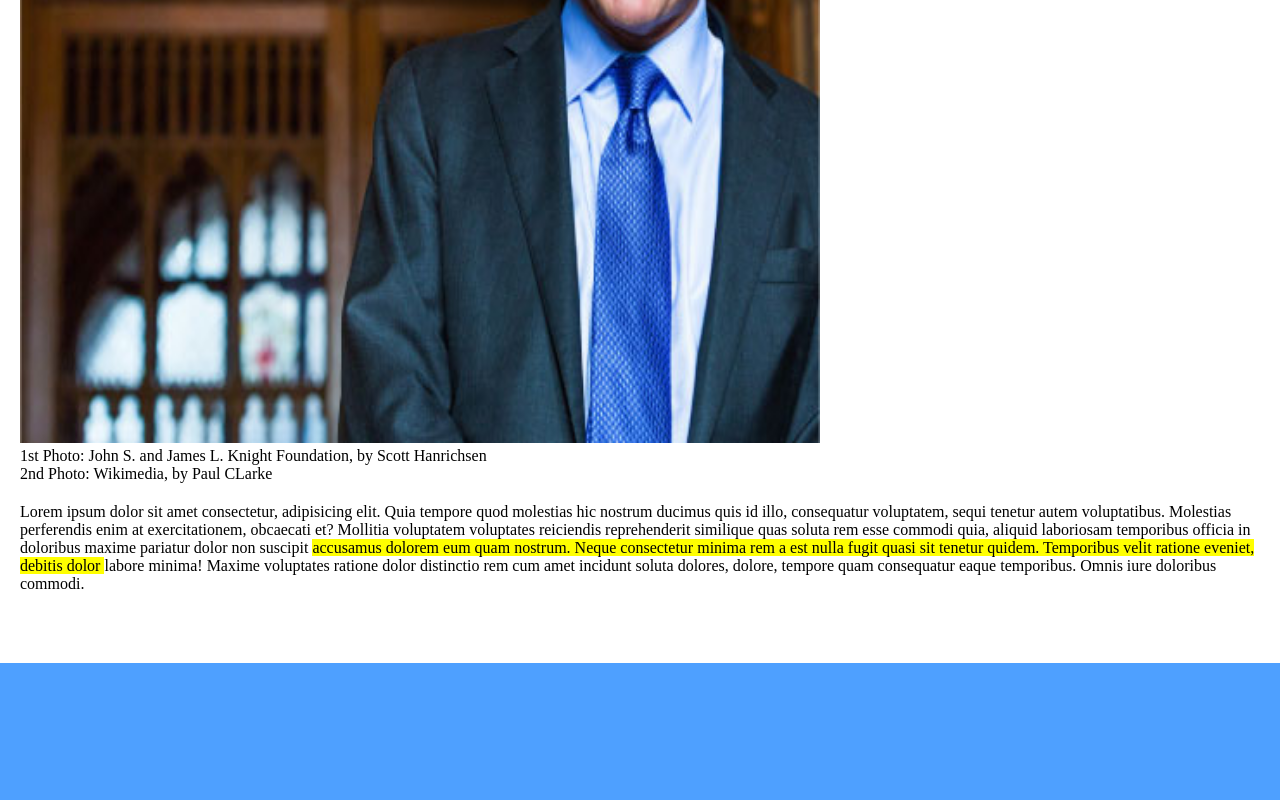
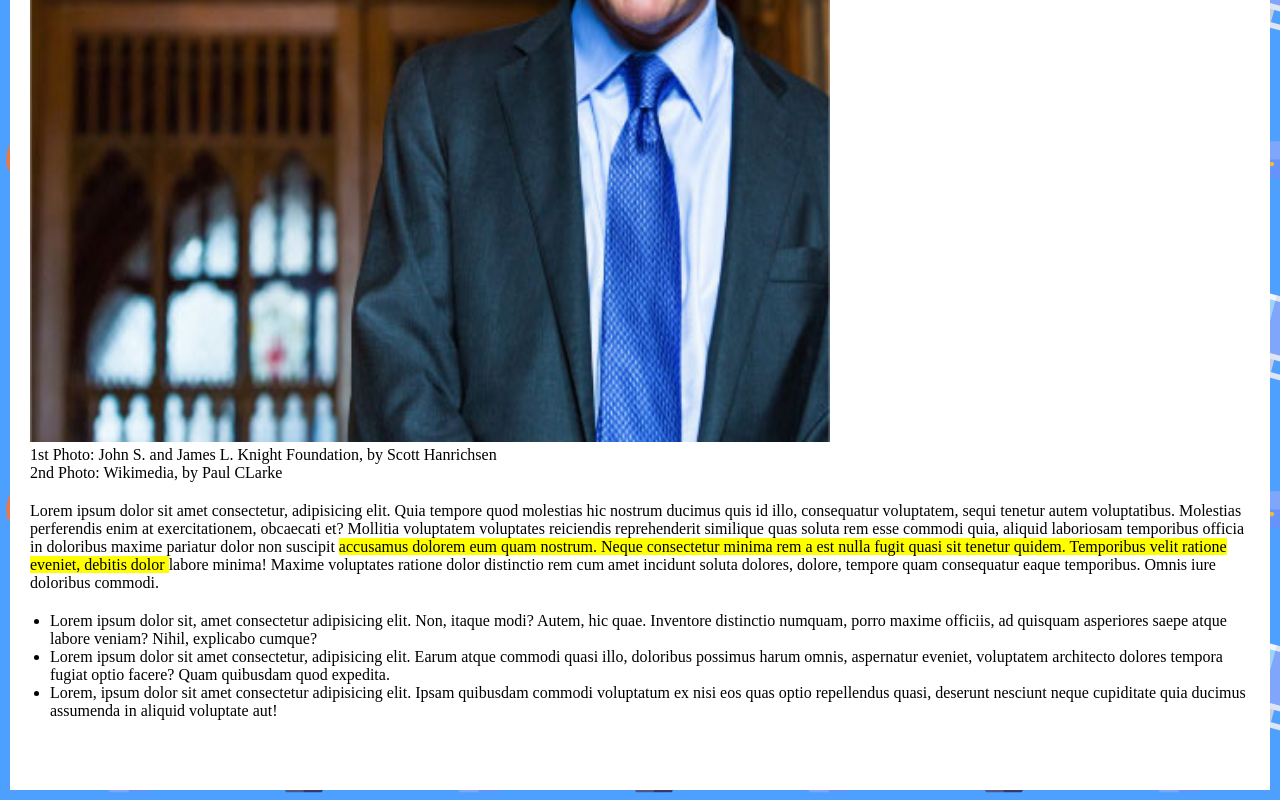
Before and after one commit to SaverioCascelli/html-css-booleaner, a plain HTML site: page index.html in a window 1280 px wide. Shown: the part 1656-2456 px from the top of the page. Before the commit the page ends 2319 px from the top, so only its background shows below. Drawn offline with Linux system fonts and the light colour scheme.

Commit message:
[add] ul section in body

```diff
--- a/css/style.css
+++ b/css/style.css
@@ -1,6 +1,7 @@
-*{
-    margin : 0;
-
+* {
+    margin: 0;
+    padding: 0;
+    box-sizing: border-box;
 }
 
 body{
@@ -16,6 +17,7 @@ header,main,footer{
     padding-left: 10px;
 }
 
+
 h1{
     font-size: 5rem;
 }
@@ -25,8 +27,12 @@ header p{
     font-size: 1.5rem;
 }
 
-main div{
+div{
     padding: 10px;
+}
+
+ul{
+   padding-left: 20px;
 }
 
 .booleaner-logo{
--- a/index.html
+++ b/index.html
@@ -46,8 +46,15 @@
         </div>
         <!-- /first article section -->
 
-
-
+        <!-- second article section ul -->
+        <div>
+            <ul>
+                <li>Lorem ipsum dolor sit, amet consectetur adipisicing elit. Non, itaque modi? Autem, hic quae. Inventore distinctio numquam, porro maxime officiis, ad quisquam asperiores saepe atque labore veniam? Nihil, explicabo cumque?</li>
+                <li>Lorem ipsum dolor sit amet consectetur, adipisicing elit. Earum atque commodi quasi illo, doloribus possimus harum omnis, aspernatur eveniet, voluptatem architecto dolores tempora fugiat optio facere? Quam quibusdam quod expedita.</li>
+                <li>Lorem, ipsum dolor sit amet consectetur adipisicing elit. Ipsam quibusdam commodi voluptatum ex nisi eos quas optio repellendus quasi, deserunt nesciunt neque cupiditate quia ducimus assumenda in aliquid voluptate aut!</li>
+            </ul>
+        </div>
+        <!-- /second article section ul -->
     </main>
     <!-- /article immage gallery + article section -->
 
```
